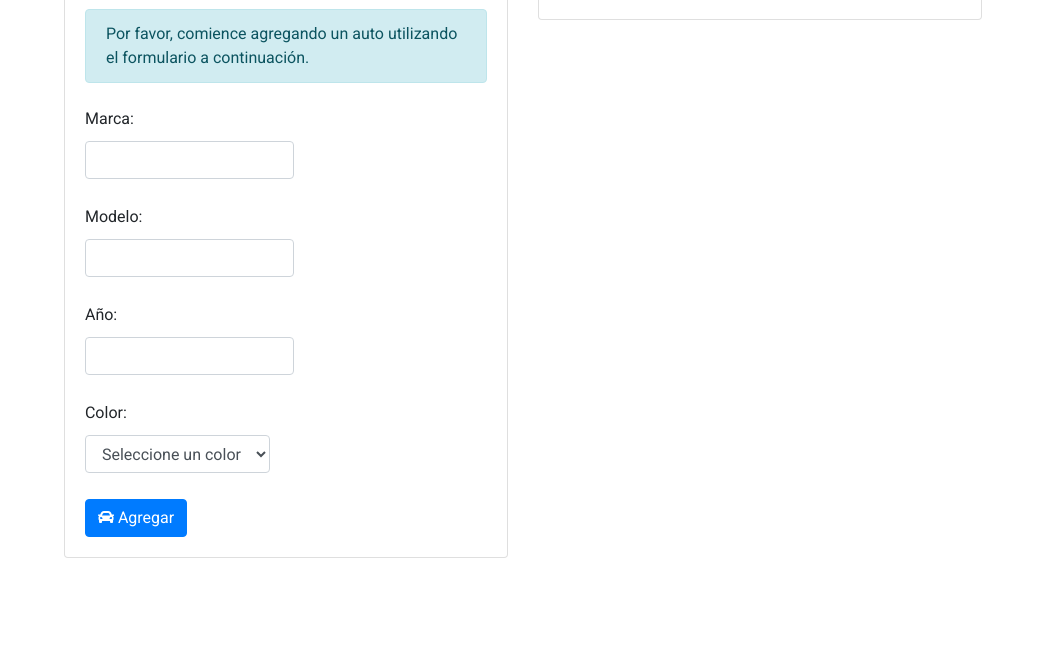
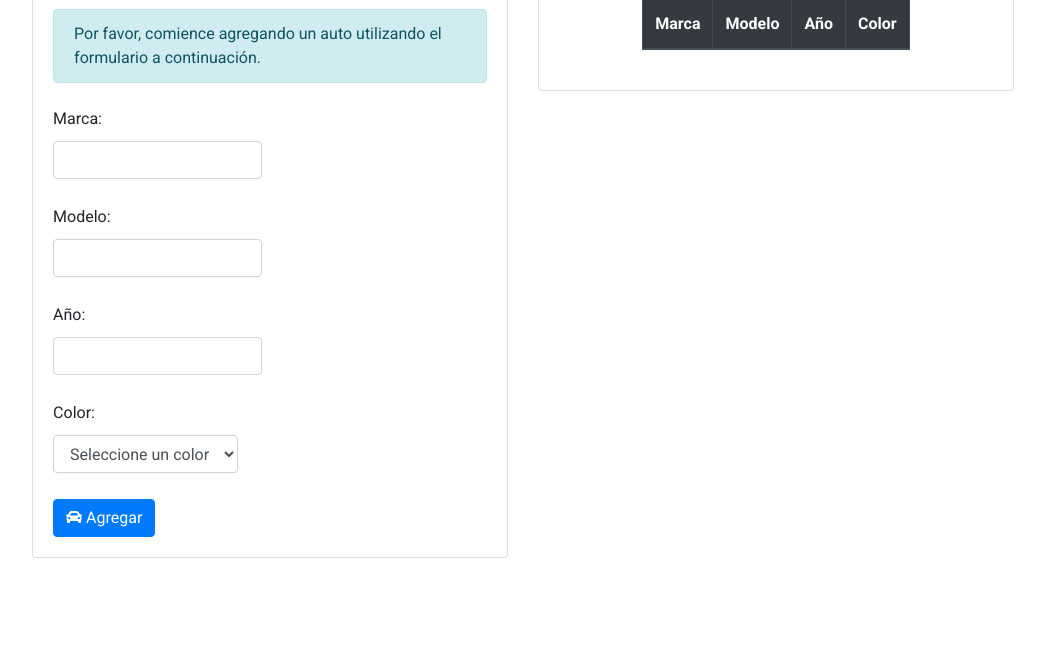
Before and after one commit to matiasstanghelini/stanghelini_matias_parcial_frontend, a plain HTML site: page index.html in a window 1280 px wide. Shown: the part 152-800 px from the top of the page, without its empty margins (117-1162 px from the left). Drawn offline with nearby package versions, Linux system fonts and the light colour scheme.

Commit message:
Actualize el codigo para respetar los requerimientos

```diff
--- a/index.html
+++ b/index.html
@@ -1,5 +1,6 @@
 <!DOCTYPE html>
 <html lang="es">
+  <!-- Meti un alto vibe coding con esto -->
   <head>
     <meta charset="UTF-8" />
     <meta name="viewport" content="width=device-width, initial-scale=1.0" />
@@ -142,9 +143,19 @@
             <h2 class="text-center mb-4 animate__animated animate__fadeInDown">
               Lista de Autos
             </h2>
-            <div class="list-group" id="autosList">
-              <!-- Los autos se agregarán aquí dinámicamente -->
-            </div>
+            <table class="table table-bordered" style="width: 30%; margin: 20px auto;">
+              <thead class="thead-dark">
+                <tr>
+                  <th>Marca</th>
+                  <th>Modelo</th>
+                  <th>Año</th>
+                  <th>Color</th>
+                </tr>
+              </thead>
+              <tbody id="car-table-body">
+                <!-- Filas de autos se agregarán aquí -->
+              </tbody>
+            </table>
           </div>
         </div>
       </div>
```
